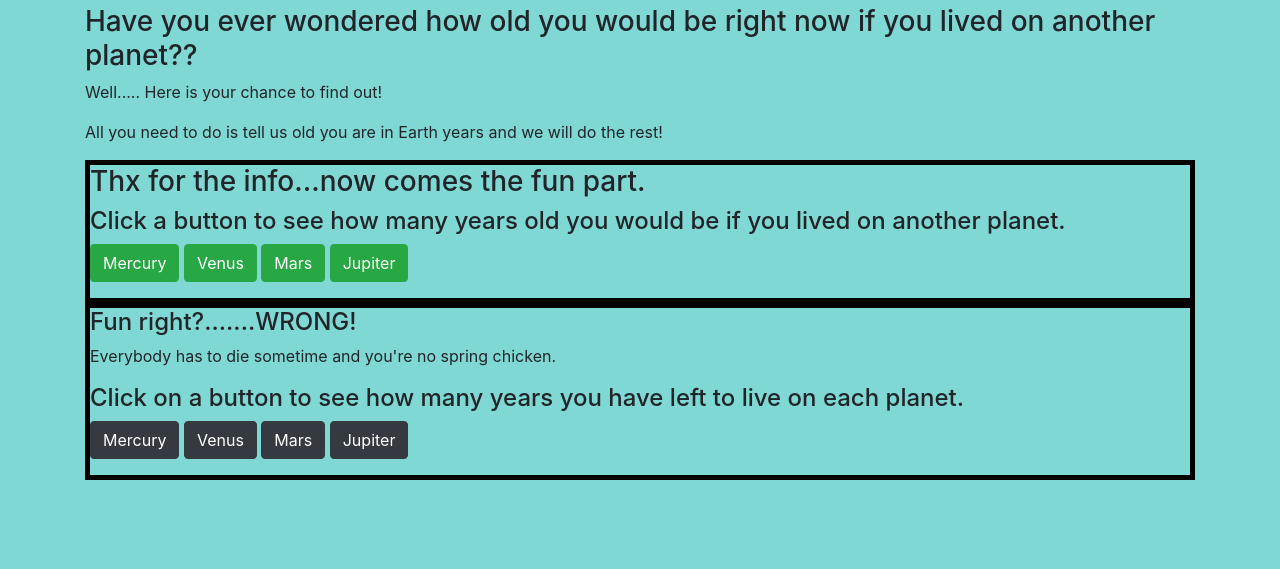
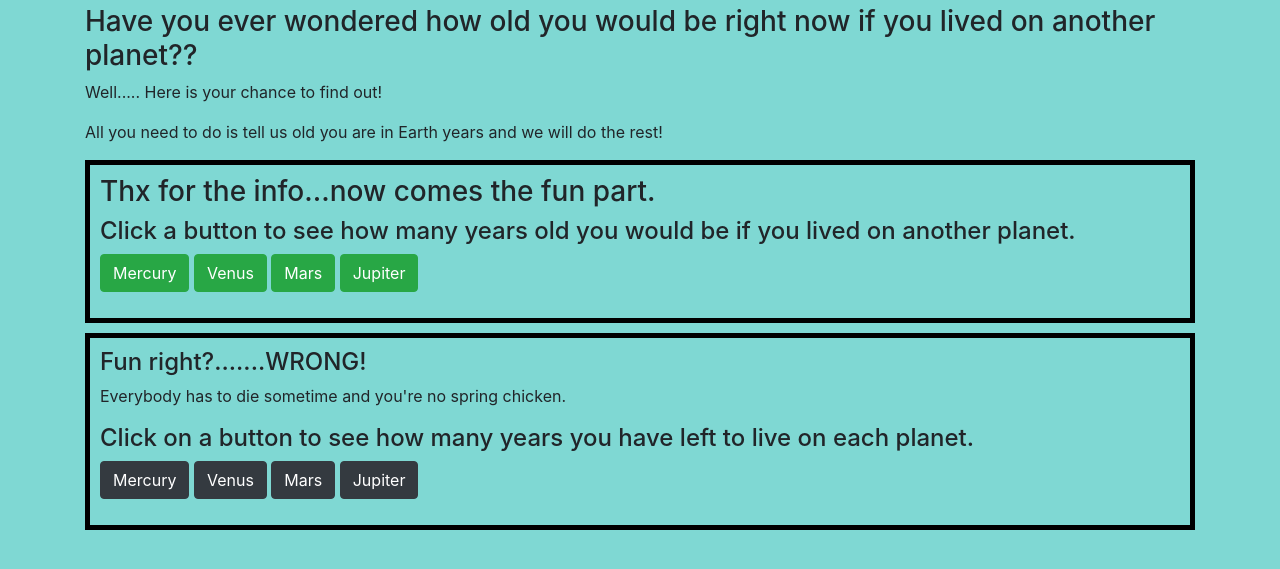
Before and after one commit to Michael-Burton1/Mar-project5, a website built with webpack: page src/index.html in a window 1280 px wide. Both pictures are taken after typing "Sample" into the empty fields and a click on the button "Work your magic.". Shown: the part 51-620 px from the top of the page. Built offline with nearby package versions, Linux system fonts and the light colour scheme.

Commit message:
add style changes to .life and .death classes

```diff
--- a/src/css/styles.css
+++ b/src/css/styles.css
@@ -6,6 +6,8 @@ form {
   border: solid 5px black;
 }
 .life, .death {
+  margin-top: 10px;
+  padding: 10px;
   display: none;
   border: solid 5px black;
 }
```
